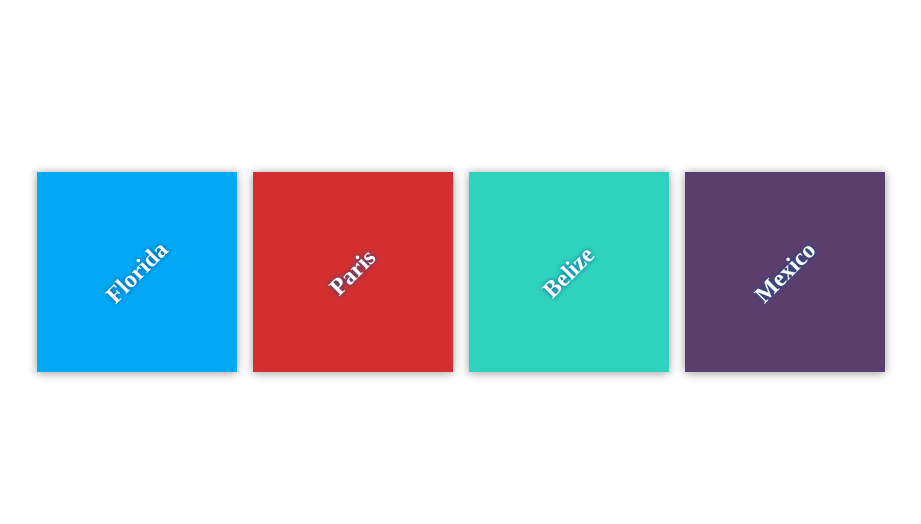
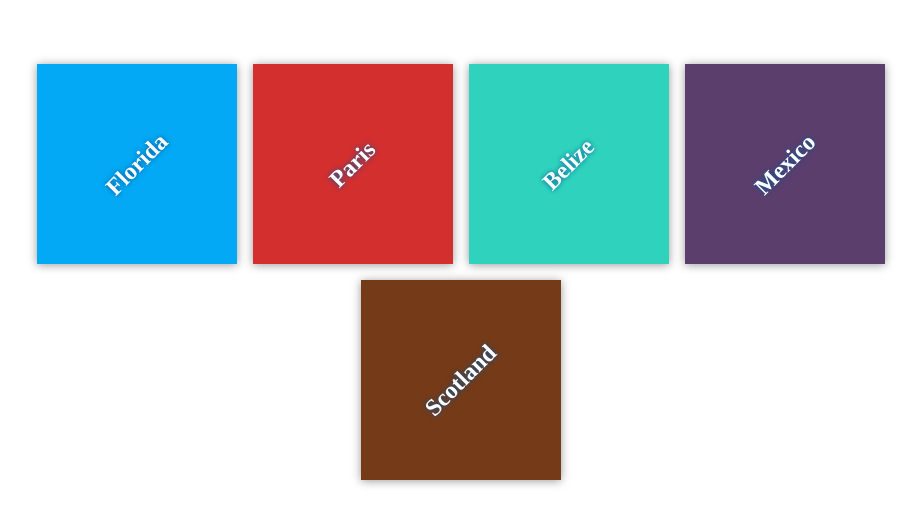
Before and after one commit to JaribCas/course-collaboration-travel-plans, a plain HTML site: page index.html in a window 1280 px wide. Shown: the part 128-652 px from the top of the page, without its empty margins (179-1100 px from the left). Drawn offline with Linux system fonts and the light colour scheme; files that its build step writes are made by us from their sources.

Commit message:
Add destination to Scotland

```diff
--- a/app.css
+++ b/app.css
@@ -67,3 +67,7 @@ h2 {
 #mexico {
     background-color: #5c3e6d;
 }
+
+#scotland {
+    background-color: #753a18;
+}
--- a/index.html
+++ b/index.html
@@ -25,6 +25,10 @@
             <div class="destination" id="mexico">
                 <h2>Mexico</h2>
             </div>
+
+            <div class="destination" id="scotland">
+                <h2>Scotland</h2>
+            </div>
         </div>
     </div>
 
```
